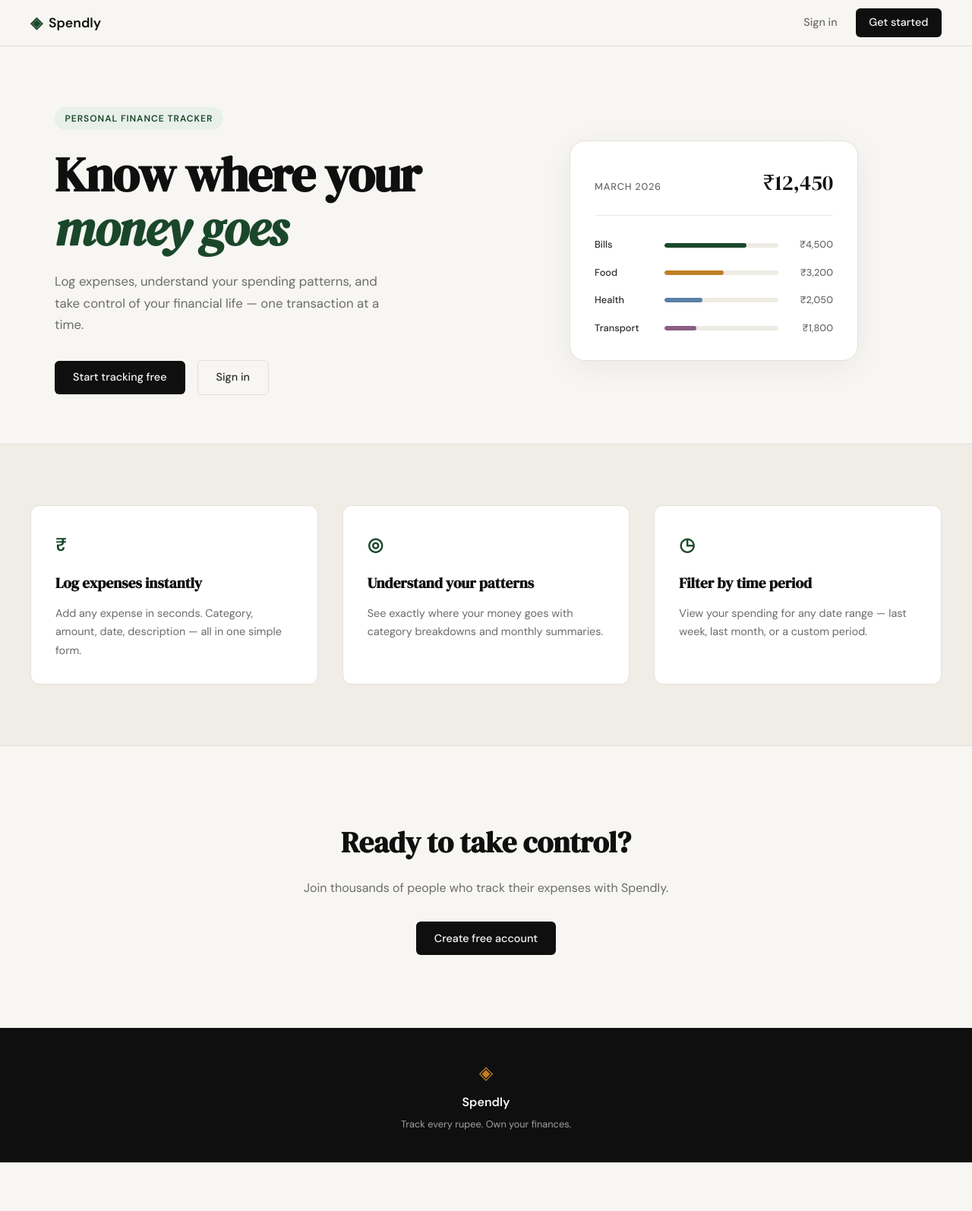
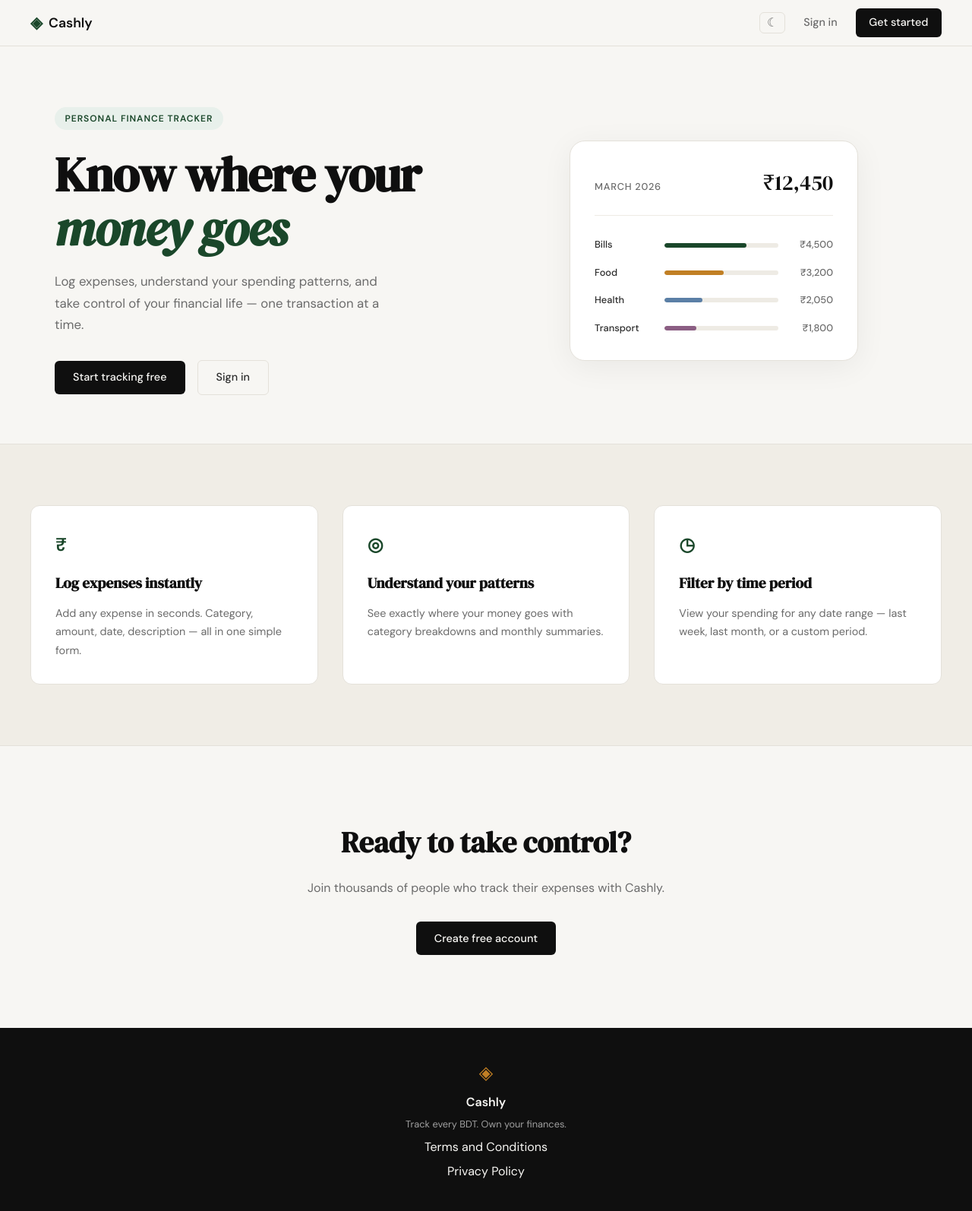
Before and after one commit to hasan-sakib/cashly, a Flask app: page / in a window 1280 px wide. Shown: the whole page at 76% size. Before the commit the page ends 1530 px from the top, so only its background shows below. Run offline with Flask 3, Linux system fonts and the light colour scheme.

Commit message:
Implement dark mode feature

```diff
--- a/static/css/style.css
+++ b/static/css/style.css
@@ -31,6 +31,30 @@
 }
 
 /* ------------------------------------------------------------------ */
+/* Dark mode                                                           */
+/* ------------------------------------------------------------------ */
+
+[data-theme="dark"] {
+    --ink:            #efefef;
+    --ink-soft:       #c8c8c8;
+    --ink-muted:      #909090;
+    --ink-faint:      #555555;
+    --paper:          #141414;
+    --paper-warm:     #1a1a1a;
+    --paper-card:     #1e1e1e;
+    --accent-light:   #192c1d;
+    --accent-2-light: #28200e;
+    --danger-light:   #2b1210;
+    --border:         #2e2e2e;
+    --border-soft:    #242424;
+}
+
+[data-theme="dark"] .footer {
+    background: #0d0d0d;
+    color: #efefef;
+}
+
+/* ------------------------------------------------------------------ */
 /* Reset                                                               */
 /* ------------------------------------------------------------------ */
 
@@ -49,6 +73,7 @@ body {
     font-size: 1rem;
     line-height: 1.6;
     -webkit-font-smoothing: antialiased;
+    transition: background 0.2s, color 0.2s;
 }
 
 a { color: inherit; text-decoration: none; }
@@ -112,6 +137,23 @@ a { color: inherit; text-decoration: none; }
 }
 
 .nav-cta:hover { background: var(--accent) !important; }
+
+.theme-toggle {
+    background: none;
+    border: 1px solid var(--border);
+    border-radius: var(--radius-sm);
+    color: var(--ink-muted);
+    cursor: pointer;
+    font-size: 1rem;
+    padding: 0.3rem 0.55rem;
+    line-height: 1;
+    transition: border-color 0.2s, color 0.2s;
+}
+
+.theme-toggle:hover {
+    border-color: var(--ink);
+    color: var(--ink);
+}
 
 /* ------------------------------------------------------------------ */
 /* Main                                                                */
--- a/static/js/main.js
+++ b/static/js/main.js
@@ -1 +1,28 @@
 // main.js — students will add JavaScript here as features are built
+
+(function () {
+    var root = document.documentElement;
+    var btn = document.getElementById('themeToggle');
+
+    var stored = localStorage.getItem('theme');
+    var prefersDark = window.matchMedia('(prefers-color-scheme: dark)').matches;
+    var isDark = stored ? stored === 'dark' : prefersDark;
+
+    if (isDark) {
+        root.setAttribute('data-theme', 'dark');
+        btn.textContent = '☀';
+    }
+
+    btn.addEventListener('click', function () {
+        var dark = root.getAttribute('data-theme') === 'dark';
+        if (dark) {
+            root.removeAttribute('data-theme');
+            localStorage.setItem('theme', 'light');
+            btn.textContent = '☾';
+        } else {
+            root.setAttribute('data-theme', 'dark');
+            localStorage.setItem('theme', 'dark');
+            btn.textContent = '☀';
+        }
+    });
+})();
--- a/templates/base.html
+++ b/templates/base.html
@@ -3,7 +3,7 @@
 <head>
     <meta charset="UTF-8">
     <meta name="viewport" content="width=device-width, initial-scale=1.0">
-    <title>{% block title %}Spendly{% endblock %}</title>
+    <title>{% block title %}Cashly{% endblock %}</title>
     <link rel="preconnect" href="https://fonts.googleapis.com">
     <link rel="preconnect" href="https://fonts.gstatic.com" crossorigin>
     <link href="https://fonts.googleapis.com/css2?family=DM+Serif+Display:ital@0;1&family=DM+Sans:wght@300;400;500;600&display=swap" rel="stylesheet">
@@ -16,9 +16,10 @@
         <div class="nav-inner">
             <a href="{{ url_for('landing') }}" class="nav-brand">
                 <span class="brand-icon">◈</span>
-                <span class="brand-name">Spendly</span>
+                <span class="brand-name">Cashly</span>
             </a>
             <div class="nav-links">
+                <button class="theme-toggle" id="themeToggle" aria-label="Toggle dark mode">☾</button>
                 <a href="{{ url_for('login') }}">Sign in</a>
                 <a href="{{ url_for('register') }}" class="nav-cta">Get started</a>
             </div>
@@ -32,8 +33,10 @@
     <footer class="footer">
         <div class="footer-inner">
             <span class="brand-icon">◈</span>
-            <span class="footer-name">Spendly</span>
-            <p class="footer-copy">Track every rupee. Own your finances.</p>
+            <span class="footer-name">Cashly</span>
+            <p class="footer-copy">Track every BDT. Own your finances.</p>
+            <a href="#">Terms and Conditions</a>
+            <a href="#">Privacy Policy</a>
         </div>
     </footer>
 
--- a/templates/landing.html
+++ b/templates/landing.html
@@ -1,6 +1,6 @@
 {% extends "base.html" %}
 
-{% block title %}Spendly — Track Every Rupee{% endblock %}
+{% block title %}Cashly — Track Every BDT{% endblock %}
 
 {% block content %}
 
@@ -84,7 +84,7 @@
 <section class="cta-section">
     <div class="cta-inner">
         <h2 class="cta-title">Ready to take control?</h2>
-        <p class="cta-body">Join thousands of people who track their expenses with Spendly.</p>
+        <p class="cta-body">Join thousands of people who track their expenses with Cashly.</p>
         <a href="{{ url_for('register') }}" class="btn-primary">Create free account</a>
     </div>
 </section>
--- a/templates/login.html
+++ b/templates/login.html
@@ -1,6 +1,6 @@
 {% extends "base.html" %}
 
-{% block title %}Sign in — Spendly{% endblock %}
+{% block title %}Sign in — Cashly{% endblock %}
 
 {% block content %}
 
@@ -9,7 +9,7 @@
 
         <div class="auth-header">
             <h1 class="auth-title">Welcome back</h1>
-            <p class="auth-subtitle">Sign in to your Spendly account</p>
+            <p class="auth-subtitle">Sign in to your Cashly account</p>
         </div>
 
         <div class="auth-card">
--- a/templates/register.html
+++ b/templates/register.html
@@ -1,6 +1,6 @@
 {% extends "base.html" %}
 
-{% block title %}Create account — Spendly{% endblock %}
+{% block title %}Create account — Cashly{% endblock %}
 
 {% block content %}
 
```
